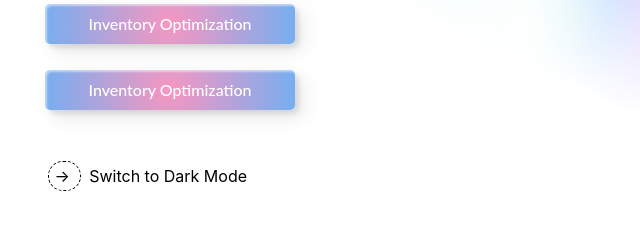
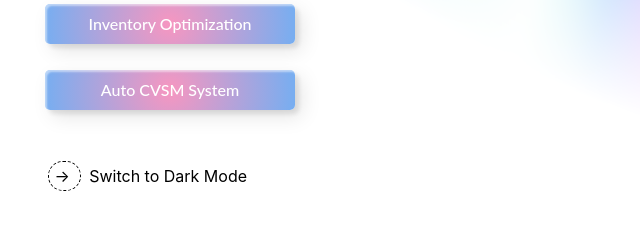
Before and after one commit to alxagathangel/my-Portfolio, a plain HTML site: page index.html in a window 1280 px wide. Shown: the part 571-800 px from the top of the page, 0-640 px from the left. Drawn offline with Linux system fonts and the light colour scheme.

Commit message:
Update index.html

```diff
--- a/index.html
+++ b/index.html
@@ -30,7 +30,7 @@
 
     <a href="https://github.com/alxagathangel/Inventory-Optimization" target="_blank" class="custom-btn btn-6"><span>Inventory Optimization</span></a>
 
-    <a href="https://github.com/alxagathangel/Auto-CVSM" target="_blank" class="custom-btn btn-6"><span>Inventory Optimization</span></a>
+    <a href="https://github.com/alxagathangel/Auto-CVSM" target="_blank" class="custom-btn btn-6"><span>Auto CVSM System</span></a>
 
     <input type='checkbox' id='switch'>
     <label for='switch'><span class='icon'>→</span><span> Switch Mode</span></label>
```
